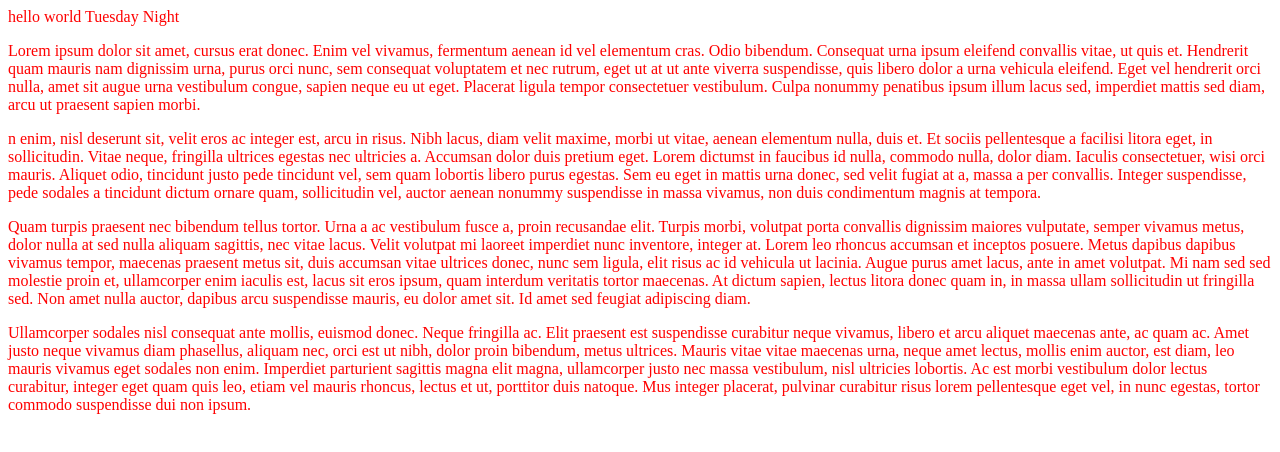
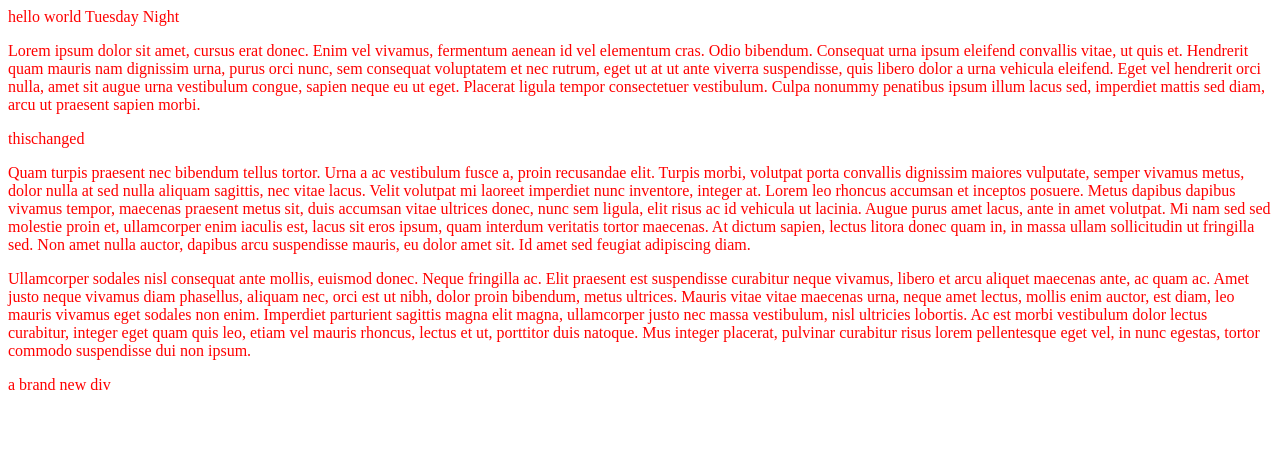
Before and after one commit to voyagetoindia/firstcommit, a plain HTML site: page index.html in a window 1280 px wide. Drawn offline with Linux system fonts and the light colour scheme.

Commit message:
this is our second commit

```diff
--- a/index.html
+++ b/index.html
@@ -7,13 +7,13 @@
 
 		<div clas="apple">
 		<p>Lorem ipsum dolor sit amet, cursus erat donec. Enim vel vivamus, fermentum aenean id vel elementum cras. Odio bibendum. Consequat urna ipsum eleifend convallis vitae, ut quis et. Hendrerit quam mauris nam dignissim urna, purus orci nunc, sem consequat voluptatem et nec rutrum, eget ut at ut ante viverra suspendisse, quis libero dolor a urna vehicula eleifend. Eget vel hendrerit orci nulla, amet sit augue urna vestibulum congue, sapien neque eu ut eget. Placerat ligula tempor consectetuer vestibulum. Culpa nonummy penatibus ipsum illum lacus sed, imperdiet mattis sed diam, arcu ut praesent sapien morbi.</p>
-		<p>n enim, nisl deserunt sit, velit eros ac integer est, arcu in risus. Nibh lacus, diam velit maxime, morbi ut vitae, aenean elementum nulla, duis et. Et sociis pellentesque a facilisi litora eget, in sollicitudin. Vitae neque, fringilla ultrices egestas nec ultricies a. Accumsan dolor duis pretium eget. Lorem dictumst in faucibus id nulla, commodo nulla, dolor diam. Iaculis consectetuer, wisi orci mauris. Aliquet odio, tincidunt justo pede tincidunt vel, sem quam lobortis libero purus egestas. Sem eu eget in mattis urna donec, sed velit fugiat at a, massa a per convallis. Integer suspendisse, pede sodales a tincidunt dictum ornare quam, sollicitudin vel, auctor aenean nonummy suspendisse in massa vivamus, non duis condimentum magnis at tempora.</p>
+
 		</div>
 
-		<div class="oranges">
+		<div>thischanged</div>
 		<p>Quam turpis praesent nec bibendum tellus tortor. Urna a ac vestibulum fusce a, proin recusandae elit. Turpis morbi, volutpat porta convallis dignissim maiores vulputate, semper vivamus metus, dolor nulla at sed nulla aliquam sagittis, nec vitae lacus. Velit volutpat mi laoreet imperdiet nunc inventore, integer at. Lorem leo rhoncus accumsan et inceptos posuere. Metus dapibus dapibus vivamus tempor, maecenas praesent metus sit, duis accumsan vitae ultrices donec, nunc sem ligula, elit risus ac id vehicula ut lacinia. Augue purus amet lacus, ante in amet volutpat. Mi nam sed sed molestie proin et, ullamcorper enim iaculis est, lacus sit eros ipsum, quam interdum veritatis tortor maecenas. At dictum sapien, lectus litora donec quam in, in massa ullam sollicitudin ut fringilla sed. Non amet nulla auctor, dapibus arcu suspendisse mauris, eu dolor amet sit. Id amet sed feugiat adipiscing diam.</p>
 		<p>Ullamcorper sodales nisl consequat ante mollis, euismod donec. Neque fringilla ac. Elit praesent est suspendisse curabitur neque vivamus, libero et arcu aliquet maecenas ante, ac quam ac. Amet justo neque vivamus diam phasellus, aliquam nec, orci est ut nibh, dolor proin bibendum, metus ultrices. Mauris vitae vitae maecenas urna, neque amet lectus, mollis enim auctor, est diam, leo mauris vivamus eget sodales non enim. Imperdiet parturient sagittis magna elit magna, ullamcorper justo nec massa vestibulum, nisl ultricies lobortis. Ac est morbi vestibulum dolor lectus curabitur, integer eget quam quis leo, etiam vel mauris rhoncus, lectus et ut, porttitor duis natoque. Mus integer placerat, pulvinar curabitur risus lorem pellentesque eget vel, in nunc egestas, tortor commodo suspendisse dui non ipsum.</p>
-
+		<div> a brand new div</div>
 
 
 
```
